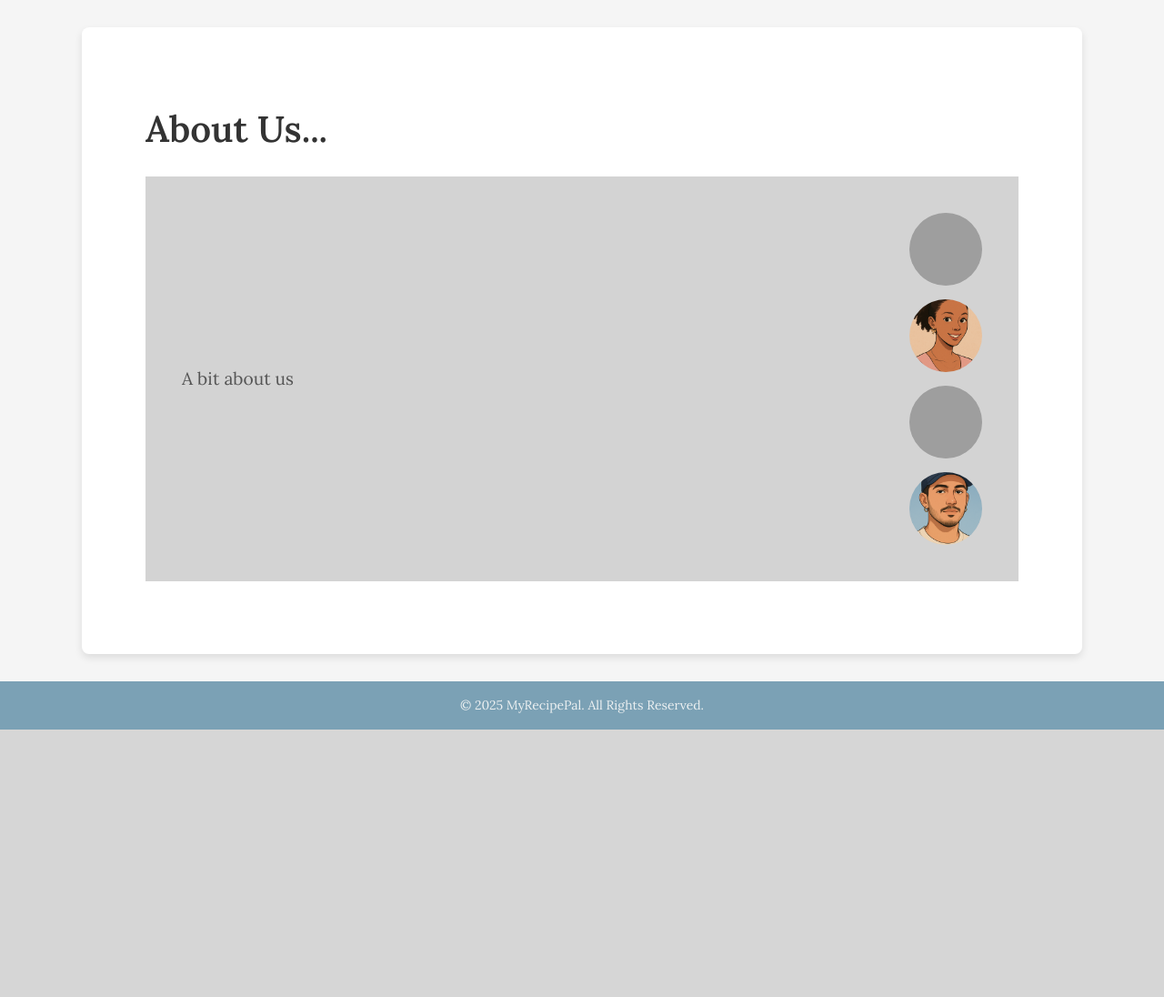
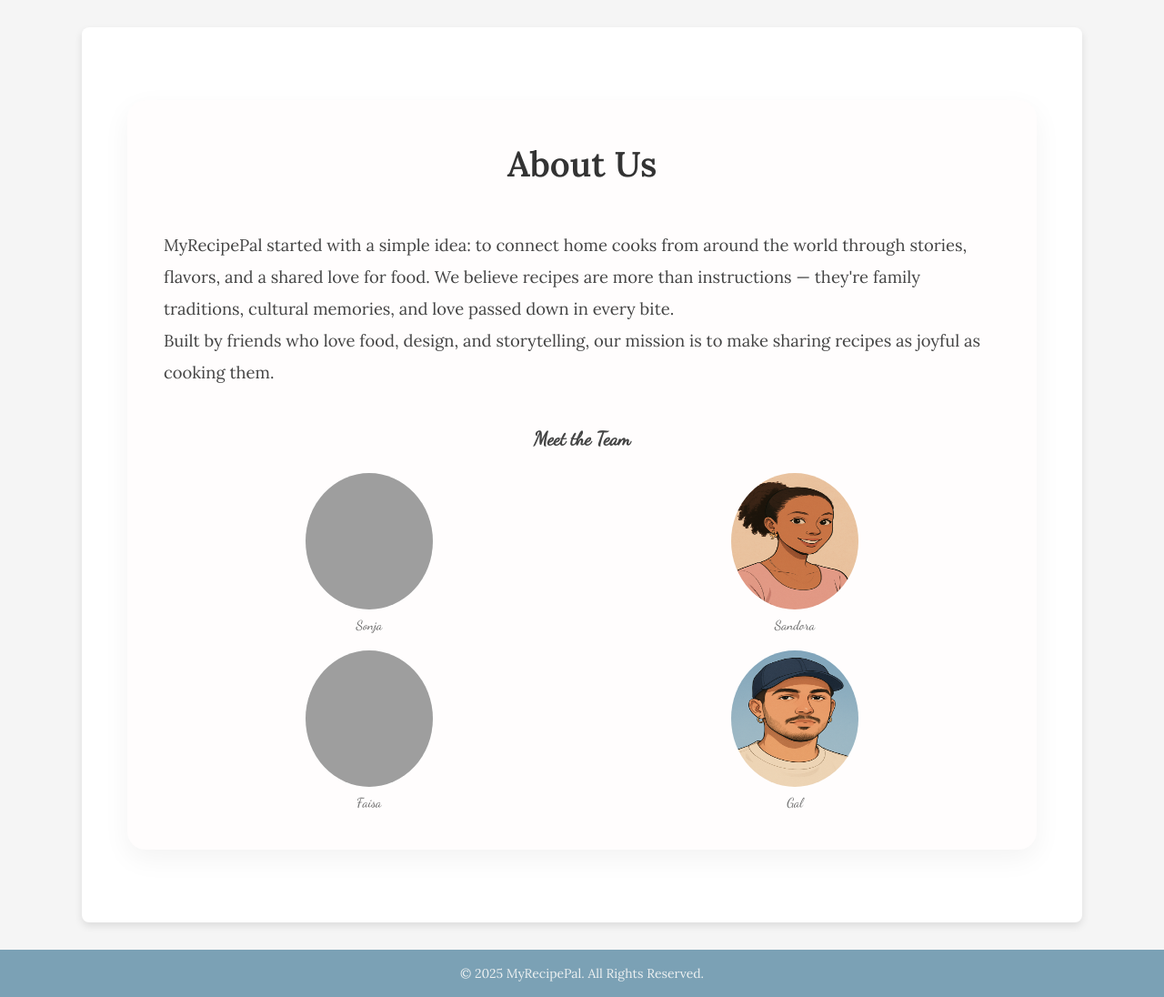
Before and after one commit to skourde/MyRecipePal, a Node server app: template pg-sd2/app/views/about-us.pug in a window 1280 px wide. Shown: the part 111-1207 px from the top of the page at 91% size. Before the commit the page ends 913 px from the top, so only its background shows below. Run offline with Node 20, Linux system fonts and the light colour scheme; the template is opened without the code that fills it, so the values that code supplies are empty; some libraries are stand-ins or nearby versions; grey boxes are pictures that could not be loaded.

Commit message:
Finished About Us Design

```diff
--- a/pg-sd2/app/views/about-us.pug
+++ b/pg-sd2/app/views/about-us.pug
@@ -1,16 +1,34 @@
 extends layout
 
 block head
-  link(rel="stylesheet", href="/css/about-us.css")
+  link(rel="stylesheet", href="/about-us.css")
+  link(href="https://fonts.googleapis.com/css2?family=Lora:wght@400;600&display=swap", rel="stylesheet")
+  link(href="https://fonts.googleapis.com/css2?family=Dancing+Script&display=swap", rel="stylesheet")
 
 block content
   .about-wrapper
-    h2 About Us...
+    h2 About Us
+
+
     .about-main
-      .about-left
-        p A bit about us
-      .about-right
-        img.headshot(src="/images/sonja.png", alt="Sonja")
-        img.headshot(src="/images/sandora.png", alt="Sandora")
-        img.headshot(src="/images/faisa.png", alt="Faisa")
-        img.headshot(src="/images/gal.png", alt="Gal")
+      .about-story
+        p
+          | MyRecipePal started with a simple idea: to connect home cooks from around the world through stories, flavors, and a shared love for food. We believe recipes are more than instructions — they're family traditions, cultural memories, and love passed down in every bite.
+        p
+          | Built by friends who love food, design, and storytelling, our mission is to make sharing recipes as joyful as cooking them.
+
+      .team-corner
+        h3 Meet the Team
+        .team-grid
+          .team-member
+            img.headshot(src="/images/sonja.png", alt="Sonja")
+            span Sonja
+          .team-member
+            img.headshot(src="/images/sandora.png", alt="Sandora")
+            span Sandora
+          .team-member
+            img.headshot(src="/images/faisa.png", alt="Faisa")
+            span Faisa
+          .team-member
+            img.headshot(src="/images/gal.png", alt="Gal")
+            span Gal
--- a/pg-sd2/static/about-us.css
+++ b/pg-sd2/static/about-us.css
@@ -1,52 +1,73 @@
 .about-wrapper {
   max-width: 1000px;
   margin: 60px auto;
-  padding: 0 20px;
+  padding: 40px;
   font-family: 'Lora', serif;
+  background-color: #fffdfd;
+  border-radius: 20px;
+  box-shadow: 0 10px 30px rgba(0, 0, 0, 0.05);
 }
 
-/* Heading above grey box */
 .about-wrapper h2 {
-  font-size: 2.5rem;
+  text-align: center;
+  font-size: 2.4rem;
   color: #333;
+  margin-bottom: 40px;
+}
+
+.about-main {
+  display: flex;
+  flex-wrap: wrap;
+  gap: 40px;
+  align-items: flex-start;
+}
+
+/* Story section */
+.about-story {
+  font-family: 'Lora', serif;
+  font-size: 1.15rem;
+  line-height: 1.9;
+  color: #444;
+}
+
+/* Team corner styling */
+.team-corner {
+  flex: 1;
+  min-width: 200px;
+  text-align: center;
+  font-family: 'Dancing Script', cursive;
+}
+
+.team-corner h3 {
+  font-size: 1.3rem;
+  color: #444;
   margin-bottom: 20px;
 }
 
-/* Grey box container */
-.about-main {
-  background-color: #d3d3d3;
-  display: flex;
-  justify-content: space-between;
-  align-items: center;
-  padding: 40px;
+/* Grid of team images */
+.team-grid {
+  display: grid;
+  grid-template-columns: repeat(2, 1fr);
+  gap: 16px;
+  justify-items: center;
 }
 
-/* Left paragraph area */
-.about-left {
-  flex: 1;
+/* Individual team member block */
+.team-member {
+  display: flex;
+  flex-direction: column;
+  align-items: center;
 }
 
-.about-left p {
-  font-size: 1.2rem;
-  color: #555;
-  margin: 0;
+/* Image sizing */
+.headshot {
+  width: 140px;
+  height: 150px;
+  border-radius: 50%;
+  margin-bottom: 6px;
 }
 
-/* Right side image stack */
-.about-right {
-  flex: 1;
-  display: flex;
-  flex-direction: column;
-  align-items: flex-end;
-  gap: 15px;
+.team-member span {
+  font-size: 0.9rem;
+  color: #666;
 }
-
-/* Circular headshots */
-.headshot {
-  width: 80px;
-  height: 80px;
-  object-fit: cover;
-  border-radius: 50%;
-  background-color: #ccc;
-  border: none;
-}
```
